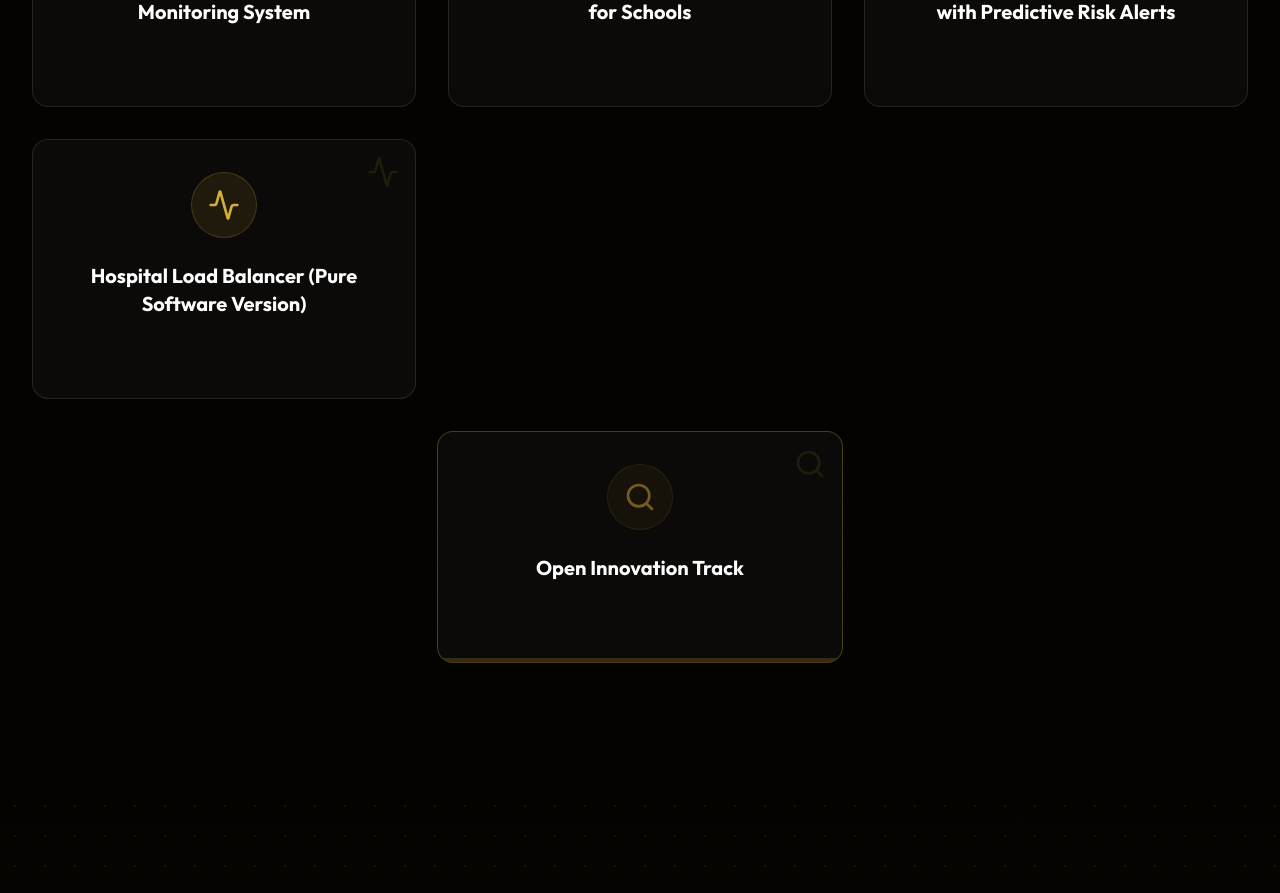
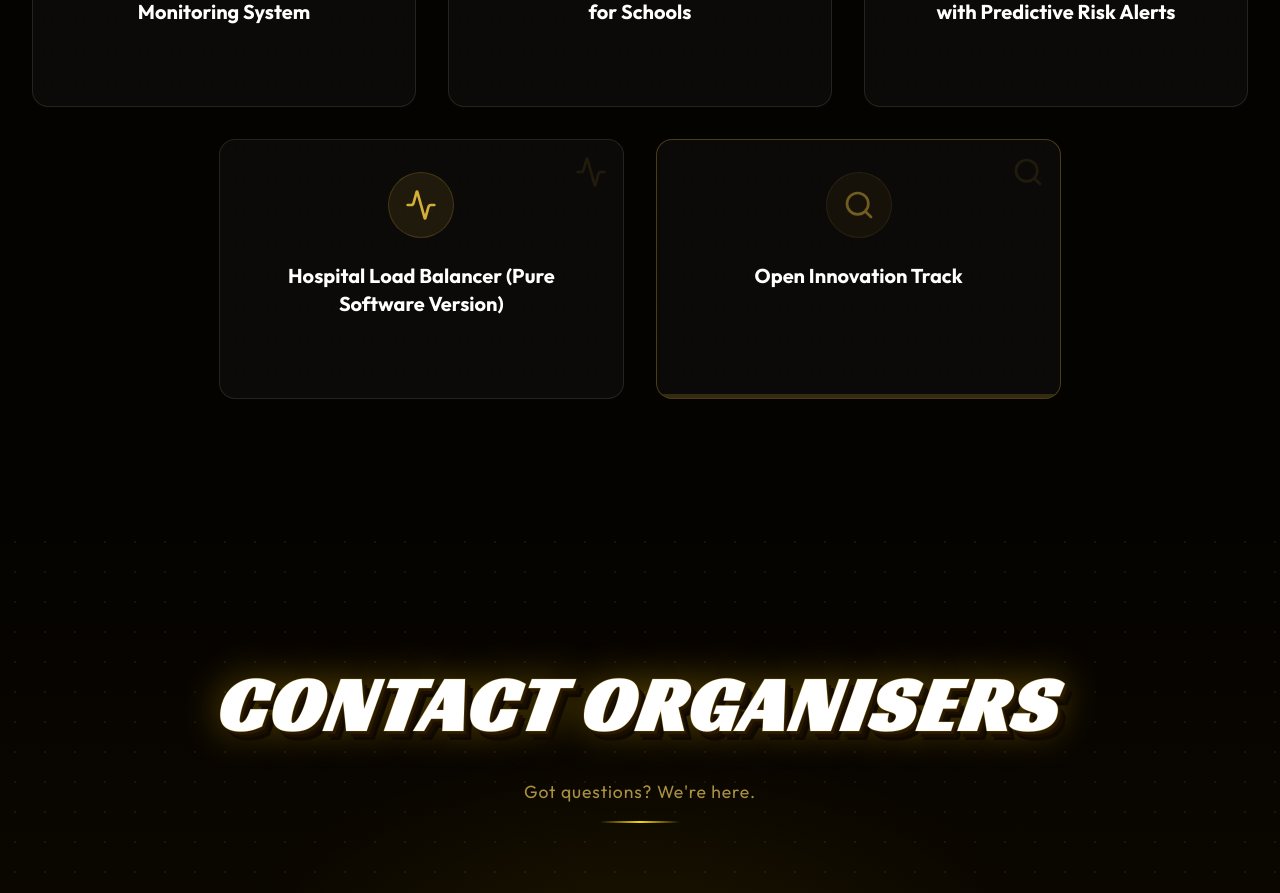
Before and after one commit to Roshinivb/genesis-hackathon, a React (Vite) app: page / in a window 1280 px wide. Shown: the part 6100-6993 px from the top of the page. Built offline with nearby package versions, Linux system fonts and the light colour scheme.

Commit message:
Fix alignment for last two problem statements

```diff
--- a/src/components/ProblemSection.jsx
+++ b/src/components/ProblemSection.jsx
@@ -77,7 +77,7 @@ const ProblemSection = () => {
                 </motion.div>
 
                 <div className="grid grid-cols-1 md:grid-cols-2 lg:grid-cols-3 gap-8">
-                    {problems.slice(0, problems.length - 1).map((problem, index) => (
+                    {problems.slice(0, 6).map((problem, index) => (
                         <motion.div
                             key={problem.id}
                             initial={{ opacity: 0, scale: 0.9 }}
@@ -109,35 +109,38 @@ const ProblemSection = () => {
                     ))}
                 </div>
 
-                {/* Last item alone, centered in the last row */}
-                <div className="mt-8 flex justify-center">
+                {/* Last items centered in the last row */}
+                <div className="mt-8 flex flex-col md:flex-row justify-center gap-8">
+                    {problems.slice(6).map((problem, index) => (
                         <motion.div
+                            key={problem.id}
                             initial={{ opacity: 0, scale: 0.9 }}
                             whileInView={{ opacity: 1, scale: 1 }}
                             viewport={{ once: true }}
-                        transition={{ delay: 0.2 }}
+                            transition={{ delay: 0.2 + (index * 0.1) }}
                             whileHover={{ y: -5 }}
-                        onClick={() => setSelectedProblem(problems[problems.length - 1])}
-                        className="w-full md:w-1/2 lg:w-1/3 bg-white/[0.03] border border-brand-gold/30 p-8 rounded-2xl hover:border-brand-gold/50 cursor-pointer transition-all group relative overflow-hidden flex flex-col items-center text-center min-h-[220px]"
+                            onClick={() => setSelectedProblem(problem)}
+                            className={`w-full md:w-1/2 lg:w-1/3 bg-white/[0.03] border ${problem.id === 8 ? 'border-brand-gold/30' : 'border-white/10'} p-8 rounded-2xl hover:border-brand-gold/50 cursor-pointer transition-all group relative overflow-hidden flex flex-col items-center text-center min-h-[220px]`}
                         >
                             <div className="absolute top-0 right-0 p-4 opacity-10 group-hover:opacity-20 transition-opacity">
-                            {problems[problems.length - 1].icon}
+                                {problem.icon}
                             </div>
 
-                        <div className="mb-6 inline-block p-4 rounded-full bg-brand-gold/10 border border-brand-gold/20 text-brand-gold animate-pulse group-hover:scale-110 transition-transform duration-300">
-                            {problems[problems.length - 1].icon}
+                            <div className={`mb-6 inline-block p-4 rounded-full bg-brand-gold/10 border border-brand-gold/20 text-brand-gold ${problem.id === 8 ? 'animate-pulse' : ''} group-hover:scale-110 transition-transform duration-300`}>
+                                {problem.icon}
                             </div>
 
                             <h4 className="text-xl font-bold text-white mb-2 group-hover:text-brand-gold transition-colors">
-                            {problems[problems.length - 1].title}
+                                {problem.title}
                             </h4>
 
                             <p className="text-brand-gold/60 text-xs uppercase tracking-widest mt-auto pt-6 opacity-0 group-hover:opacity-100 transition-opacity">
                                 Click to view details
                             </p>
 
-                        <div className="absolute bottom-0 left-0 h-1 w-full bg-brand-gold/20 group-hover:bg-brand-gold transition-all duration-500" />
+                            <div className={`absolute bottom-0 left-0 h-1 transition-all duration-500 ${problem.id === 8 ? 'w-full bg-brand-gold/20 group-hover:bg-brand-gold' : 'w-0 bg-brand-gold group-hover:w-full'}`} />
                         </motion.div>
+                    ))}
                 </div>
             </div>
 
```
Lines whose indentation alone changed are shown as unchanged.
